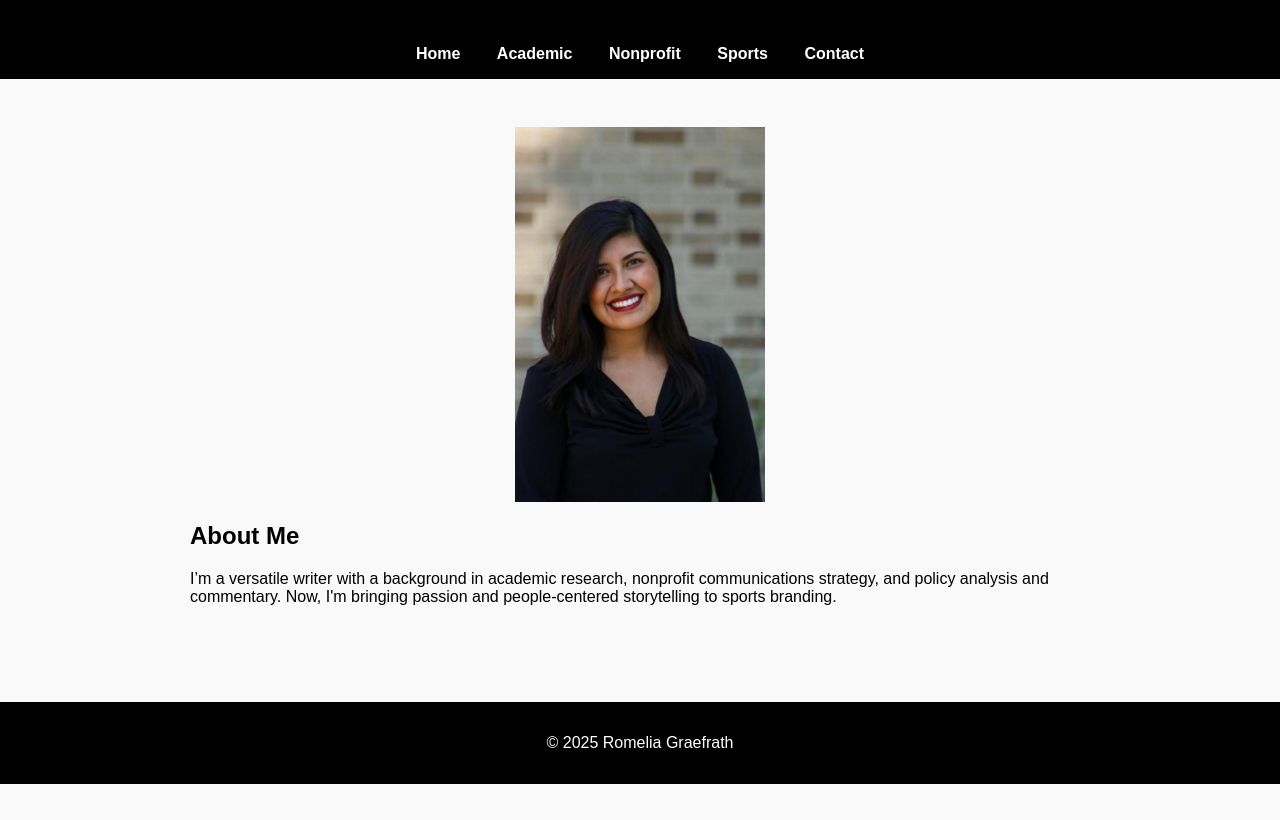
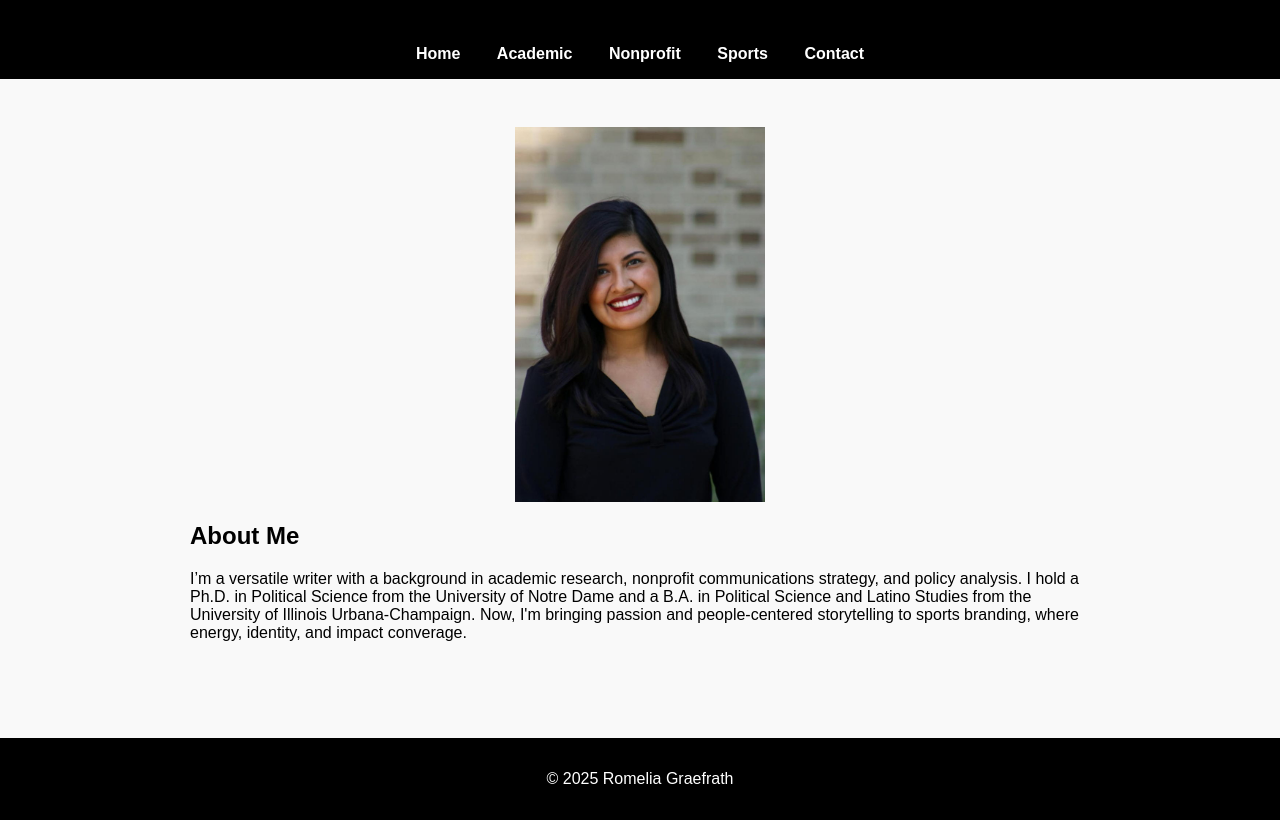
Before and after one commit to romeliagraefrath/romeliagraefrath.github.io, a plain HTML site: page index.html in a window 1280 px wide. Shown: the part 117-937 px from the top of the page. Before the commit the page ends 901 px from the top, so only its background shows below. Drawn offline with Linux system fonts and the light colour scheme.

Commit message:
Update index.html

```diff
--- a/index.html
+++ b/index.html
@@ -24,7 +24,7 @@
     <img src="images/headshot.jpg" alt="Headshot" class="headshot" />
     <h2>About Me</h2>
     <p>
-      I’m a versatile writer with a background in academic research, nonprofit communications strategy, and policy analysis and commentary. Now, I'm bringing passion and people-centered storytelling to sports branding.
+      I’m a versatile writer with a background in academic research, nonprofit communications strategy, and policy analysis. I hold a Ph.D. in Political Science from the University of Notre Dame and a B.A. in Political Science and Latino Studies from the University of Illinois Urbana-Champaign. Now, I'm bringing passion and people-centered storytelling to sports branding, where energy, identity, and impact converage.
     </p>
   </div>
 
```
